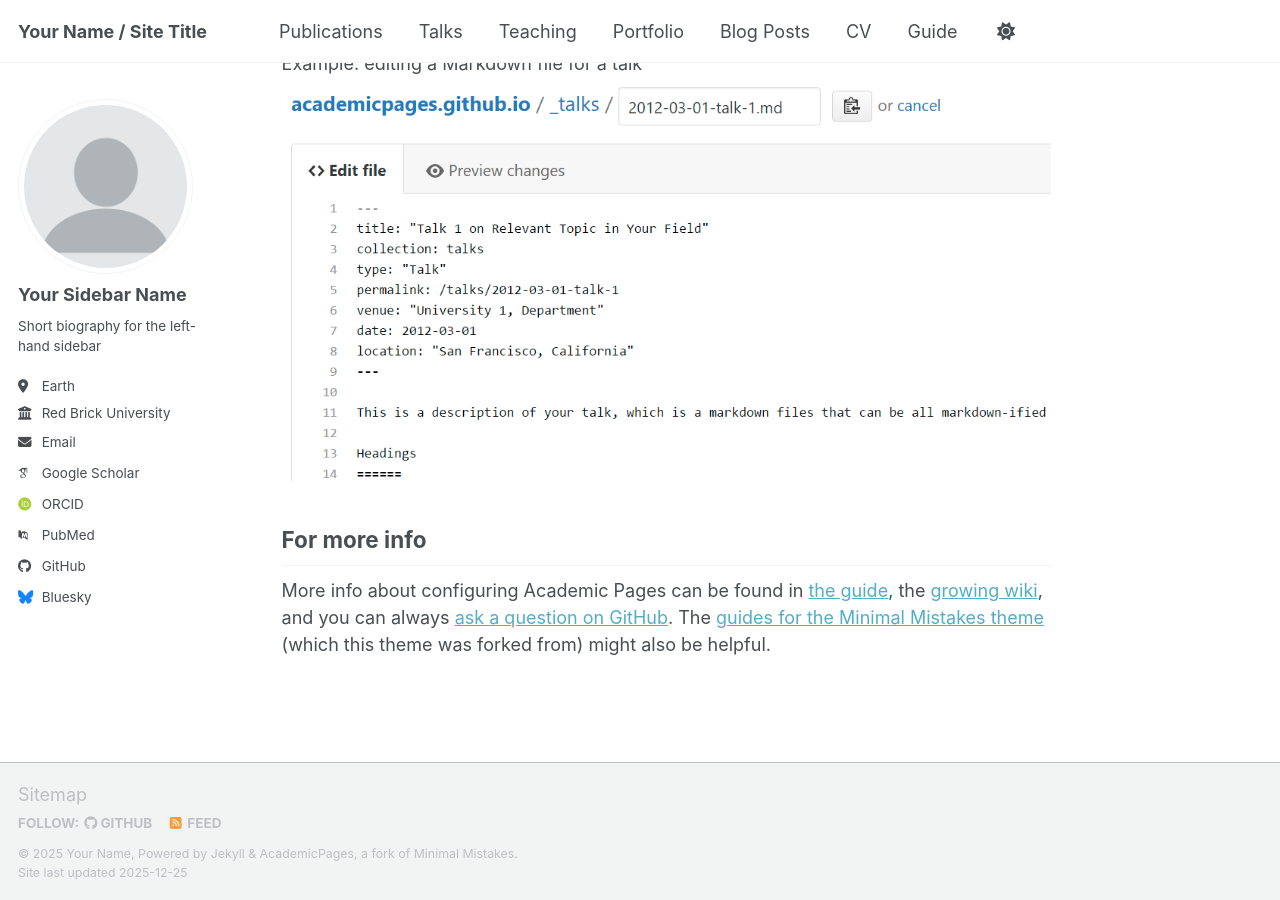
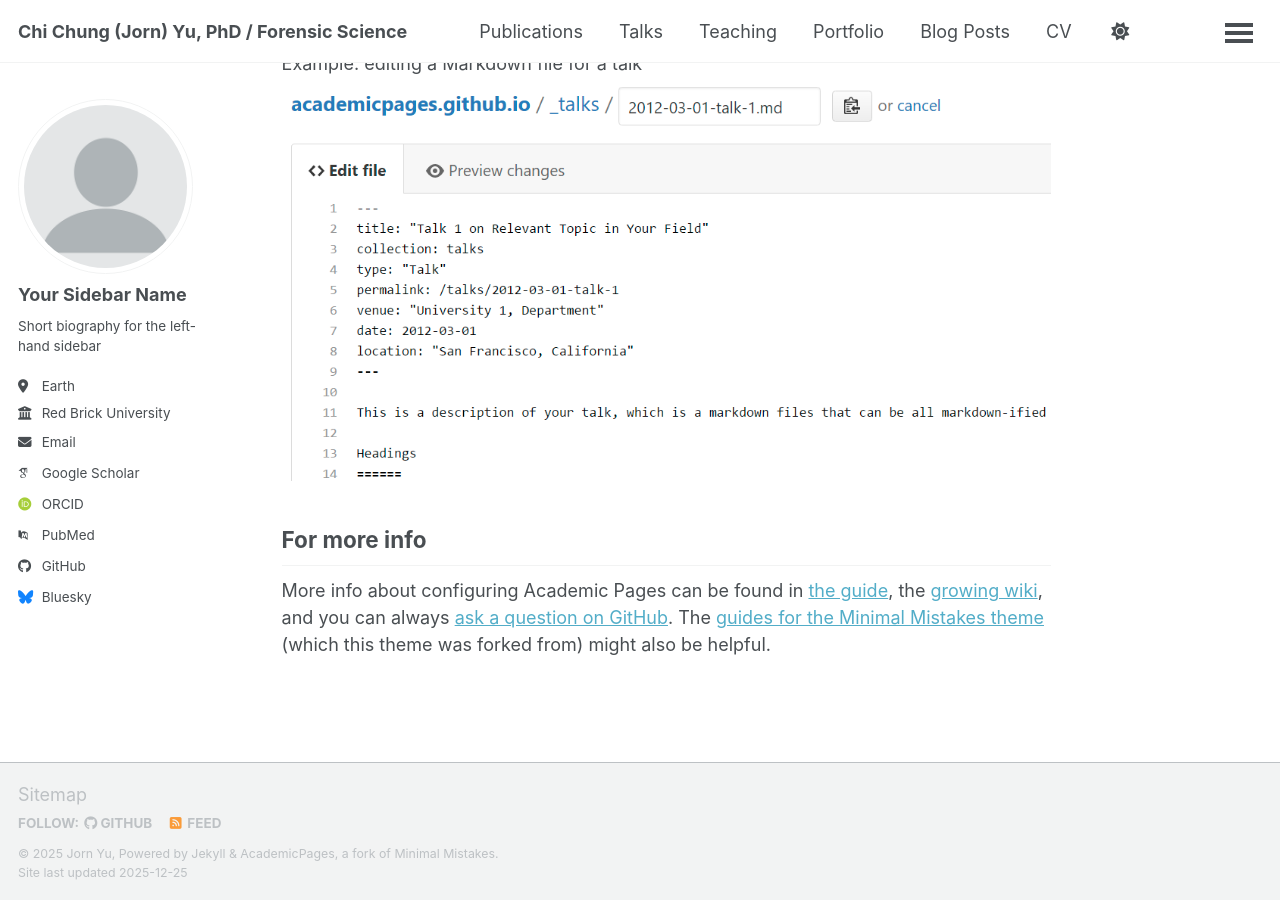
Before and after one commit to jornyu/jornyu.github.io, a Jekyll site: the page built from _pages/about.md, in a window 1280 px wide and 900 px high, scrolled down 2718 px. Built offline with Jekyll 4.4.1, drawn with Linux system fonts in a browser that asks for light colours; some web fonts are replaced; a script bundle is joined from its source files by our own code; library files that are not in the unit come from our copies.

Commit message:
first edit

```diff
--- a/_config.yml
+++ b/_config.yml
@@ -9,10 +9,10 @@
 # Basic Site Settings
 locale                   : "en-US"
 site_theme               : "default" # the available themes options are "default", "air", "sunrise", "mint", "dirt" and "contrast"
-title                    : "Your Name / Site Title"
+title                    : "Chi Chung (Jorn) Yu, PhD / Forensic Science"
 title_separator          : "-"
-name                     : &name "Your Name"
-description              : &description "Your Name's academic portfolio"   # Update this with a general description of your site, this is the default if not overridden by a page
+name                     : &name "Jorn Yu"
+description              : &description "Professor of Forensic Science"   # Update this with a general description of your site, this is the default if not overridden by a page
 url                      : https://jornyu.github.io # The base hostname & protocol for your site e.g. "https://[your GitHub username].github.io",
                                                            # or if you already have some other page hosted on Github then use "https://[your GitHub username].github.io/[Your Repo Name]"
 baseurl                  : "" # the subpath of your site, e.g. "/blog"
```
